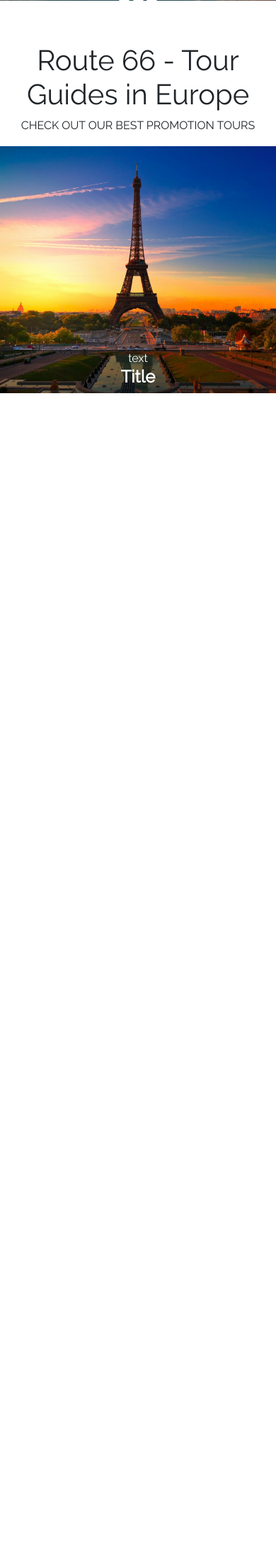
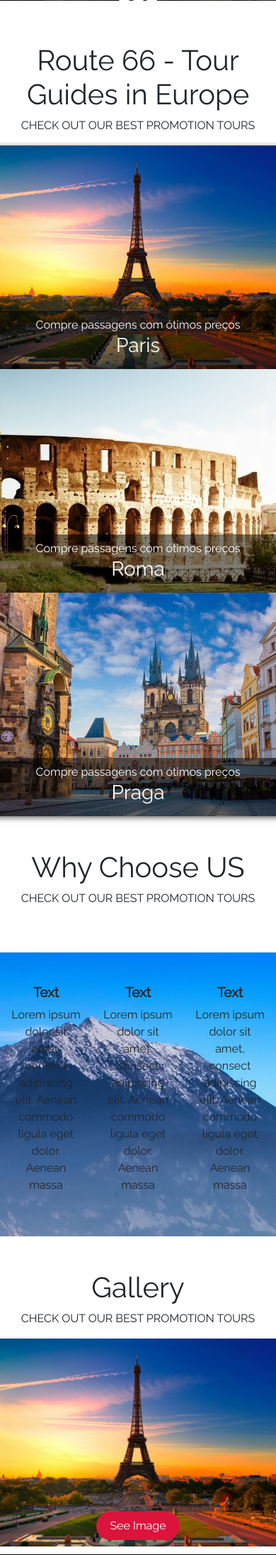
Before and after one commit to fernando-matallo/projects, a PHP site: page / in a window 390 px wide; the page is wider, and only the part inside the window is pictured. Shown: the part 840-3031 px from the top of that part at 71% size. Before the commit the page ends 1395 px from the top of that part, so only its background shows below. Run offline with PHP 8.4, Linux system fonts and the light colour scheme.

Commit message:
adding project

```diff
--- a/route66/css/estilo.css
+++ b/route66/css/estilo.css
@@ -37,7 +37,7 @@
 /* ============================= Banner Principal Início==========================================*/
 
 .background-content1 {
-    background-image: url('../imagens/1600x1200-1.jpg');
+    background-image: url('../imagens/Switzerland.jpg');
     background-position: center;
     background-size: cover;
     background-repeat: no-repeat;
@@ -151,36 +151,130 @@
 /* ============================= Main Content Início==========================================*/
 
 section .img-main-content{
-    background-image: url("../imagens/1600x1200-4.jpg");
-    background-position: center;
-    background-size: cover;
-    height: 350px;
-    width: 100%;
-    display: flex;
-    flex-direction: column;
-    justify-content: flex-end;
-    align-items: center;
-    border:1px solid white;
+    position: relative;
+    /* border:1px solid white; */
+    overflow: hidden;
+    -webkit-box-shadow: 0px 2px 9px -1px rgba(0,0,0,0.75);
+    -moz-box-shadow: 0px 2px 9px -1px rgba(0,0,0,0.75);
+    box-shadow: 0px 2px 9px -1px rgba(0,0,0,0.75);
 }
 
-section .img-main-content .text-effect-content{
-    background-color: rgba(0, 0, 0, 0.5);
-    width: 100%
+section .img-main-content .caption{
+    position: absolute;
+    width: 100%;
+    z-index: 2;
+    bottom: 0;
+    padding: 2%;
+    text-align: center;
+    color: #fff;
+    background-color: rgba(0,0,0,0.5);
 }
 
-section .img-main-content .text-effect-content:hover{
-    background-color: rgba(182, 51, 39, 0.7);
+/* ========================== Main COntent Fim =============================================== */
+
+/* ========================== Why Choose us Início ============================================ */
+
+section .choose-content{
+    background-image: url(../imagens/Switzerland.jpg);
+    height: 400px;
+    background-attachment: fixed;
+    display: flex;
+    flex-flow: row;
+    justify-content: center;
+    align-items: center;
 }
 
-section .img-main-content .text-effect-content h3{
-    font-size: 1.5em;
-    color: white;
+
+section .choose-content h3{
     text-align: center;
-    font-weight: bold;
+    font-size: 1.2em;
+    font-weight: bolder;
+    width: 100%;
 }
 
-section .img-main-content .text-effect-content p{
-    color: white;
+section .choose-content p{
     text-align: center;
-    font-size: 1em;
+    font-size: 1.0em;
+    width: 100%;
 }
+
+/* ========================== Why Choose us Fim ==============================================  */
+
+/* ========================== Galeria Início Início ==========================================  */
+
+.gallery-content{
+    position: relative;
+    overflow: hidden;
+}
+
+.gallery-content .gallery-caption{
+    position: absolute;
+    width: 100%;
+    z-index: 2;
+    bottom: 0;
+    padding: 2%;
+}
+
+.gallery-content .gallery-caption button {
+    background: crimson;
+    color: #fff;
+    padding: 0.5em 1.2em;
+    border: 0;
+    border-radius: 50px;
+}
+
+.gallery-content .gallery-caption button:hover{
+    background-color: black;
+}
+
+/* Modal Início */
+
+.modal {
+    position: fixed;
+    z-index: 6;
+    left: 0;
+    top: 0;
+    height: 100%;
+    width: 100%;
+    overflow: auto;
+    background-color: rgba(0,0,0,0.5);
+}
+
+.modal-content{
+    background-image: url(../imagens/praga1.jpg);
+    background-size: cover;
+    background-position: center;
+    margin: 20% auto;
+    box-shadow: 0 5px 8px 0 rgba(0,0,0,0.2), 0 7px 20px 0 rgba(0,0,0,0.17);
+    height: 50%;
+    width: 80%;
+    position: relative;
+}
+
+/* Modal Fim */
+
+.closeBtn{
+    color: black;
+    float: right;
+    font-size: 30px;
+    position: absolute;
+    padding-left: 2%;
+}
+
+.closeBtn:hover,.closeBtn:focus{
+    color: #fff;
+    text-decoration: none;
+    cursor: pointer;
+}
+
+/* ========================== Galeria Fim ==========================================  */
+
+/* Footer */
+footer{
+    background-color: black;
+    margin-top: 3%;
+}
+
+footer div{
+    color: #fff;
+}
--- a/route66/index.php
+++ b/route66/index.php
@@ -1,3 +1,12 @@
+<?php
+    $produtosHome = [
+      "Paris" => ["Paris", "Compre passagens com ótimos preços", "paris.jpg"],
+      "Roma" => ["Roma", "Compre passagens com ótimos preços", "roma.jpg"],
+      "Praga" => ["Praga", "Compre passagens com ótimos preços", "praga.jpg"]
+    ];
+
+?>
+
 <!DOCTYPE html>
 <html lang="en">
 <head>
@@ -53,7 +62,7 @@
     <article class="slide-fade fade-in">
         <div class="background-content1">
             <div class="banner-text">
-            <h2 class="text">Venice</h2>
+            <h2 class="text">Switzerland</h2>
             <p class="text">Lorem ipsum dolor sit, amet consectetur adipisicing elit. Necessitatibus cupiditate quae nobis, earum placeat.</p>
             </div>
         </div>
@@ -93,15 +102,71 @@
     </section>
 
     <section class="row">
+        <?php foreach ($produtosHome as $cidade => $infos) { ?>
         <div class="img-main-content p-0 col-12 col-lg-4">
-            <div class="text-effect-content">
-            <p class="m-0">text</p>
-            <h3>Title</h3>
+        <div class="caption">
+        <p class="m-0"><?php echo$infos [1] ?></p>
+        <h3><?php echo$infos [0] ?></h3>
+        </div>
+        <img class="img-fluid" src="imagens/<?php echo$infos [2]; ?>" alt="">
+        </div>
+        <?php } ?>
+    </section>
+
+    <section>
+        <h1 class="text-center mt-5">Why Choose US</h1>
+        <p class="text-center mb-3">CHECK OUT OUR BEST PROMOTION TOURS</p>
+    </section>
+
+    <section class="row pt-5">
+        <div class="col-12 choose-content">
+            <div class="col-lg-4 white-color">
+            <h3>Text</h3>
+            <p>Lorem ipsum dolor sit amet, consect adipiscing elit. Aenean commodo ligula eget dolor. Aenean massa</p>
             </div>
+            <div class="col-lg-4 white-color">
+            <h3>Text</h3>
+            <p>Lorem ipsum dolor sit amet, consect adipiscing elit. Aenean commodo ligula eget dolor. Aenean massa</p>
+            </div>
+            <div class="col-lg-4 white-color">
+            <h3>Text</h3>
+            <p>Lorem ipsum dolor sit amet, consect adipiscing elit. Aenean commodo ligula eget dolor. Aenean massa</p>
+            </div>
+
+
+        </div>
+    </section>
+
+    <section>
+        <h1 class="text-center mt-5">Gallery</h1>
+        <p class="text-center mb-3">CHECK OUT OUR BEST PROMOTION TOURS</p>
+    </section>
+
+    <div class="row">
+        <div class="gallery-content">
+            <div class="gallery-caption text-center col-md-4">
+            <button id="modal-btn" class="button">See Image</button>
+            </div>
+            <img src="imagens/paris.jpg" alt="picture" class="col-md-4 img-fluid">
+        </div>
         </div>
 
 
-    </section>
+
+    <div id="simpleModal" class="modal">
+        <div class="modal-content">
+            <span class="closeBtn">&times;</span>
+            <img src="imagens/amsterdam.jpg" alt="" class="img-fluid img-thumbnail">
+        </div>
+    </div>
+
+
+<footer class="page-footer">
+
+  <div class="footer-copyright text-center py-3">© 2019 Route66</div>
+
+</footer>
+
 
 
 </body>
--- a/route66/javascript/main.js
+++ b/route66/javascript/main.js
@@ -30,3 +30,34 @@
     showSlides(0);
 
 }
+
+
+
+// Modal
+
+var modal = document.getElementById ('simpleModal');
+
+var modalBtn = document.getElementById('modal-btn');
+
+var closeBtn = document.getElementsByClassName('closeBtn')[0];
+
+
+modalBtn.addEventListener('click', openModal);
+
+closeBtn.addEventListener('click', closeModal);
+
+window.addEventListener('click', outsideClick);
+
+function openModal (){
+    modal.style.display = 'block';
+}
+
+function closeModal (){
+    modal.style.display = 'none';
+}
+
+function outsideClick (e){
+    if(e.target == modal){
+    modal.style.display = 'none';
+    }
+}
```
Also changed, not shown: route66/imagens/1600x1200-10.jpg (deleted), route66/imagens/Switzerland.jpg (added), route66/imagens/amsterdam.jpg (added), route66/imagens/paris.jpg (renamed from route66/imagens/1600x1200-4.jpg), route66/imagens/praga.jpg (added), route66/imagens/praga6.jpg (deleted), route66/imagens/roma.jpg (added).
